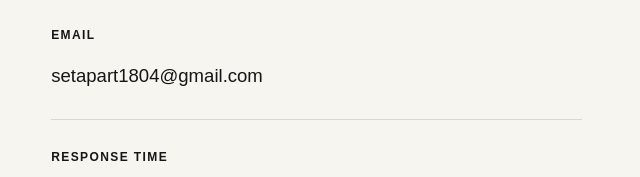
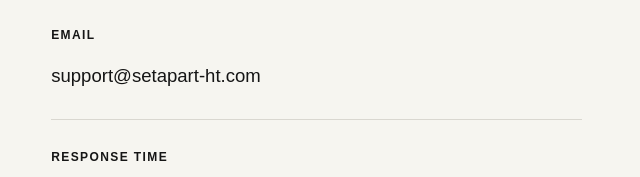
Before and after one commit to setapart1804-maker/Set-Apart, a website: page contact.html in a window 1280 px wide. Shown: the part 1343-1520 px from the top of the page, 0-640 px from the left. Drawn offline with Linux system fonts and the light colour scheme.

Commit message:
Display professional support address on contact page

```diff
--- a/contact.html
+++ b/contact.html
@@ -157,8 +157,8 @@
           <div class="sa-contact-detail">
             <span>EMAIL</span>
 
-            <a href="mailto:setapart1804@gmail.com">
-              setapart1804@gmail.com
+            <a href="mailto:support@setapart-ht.com">
+              support@setapart-ht.com
             </a>
           </div>
 
```
